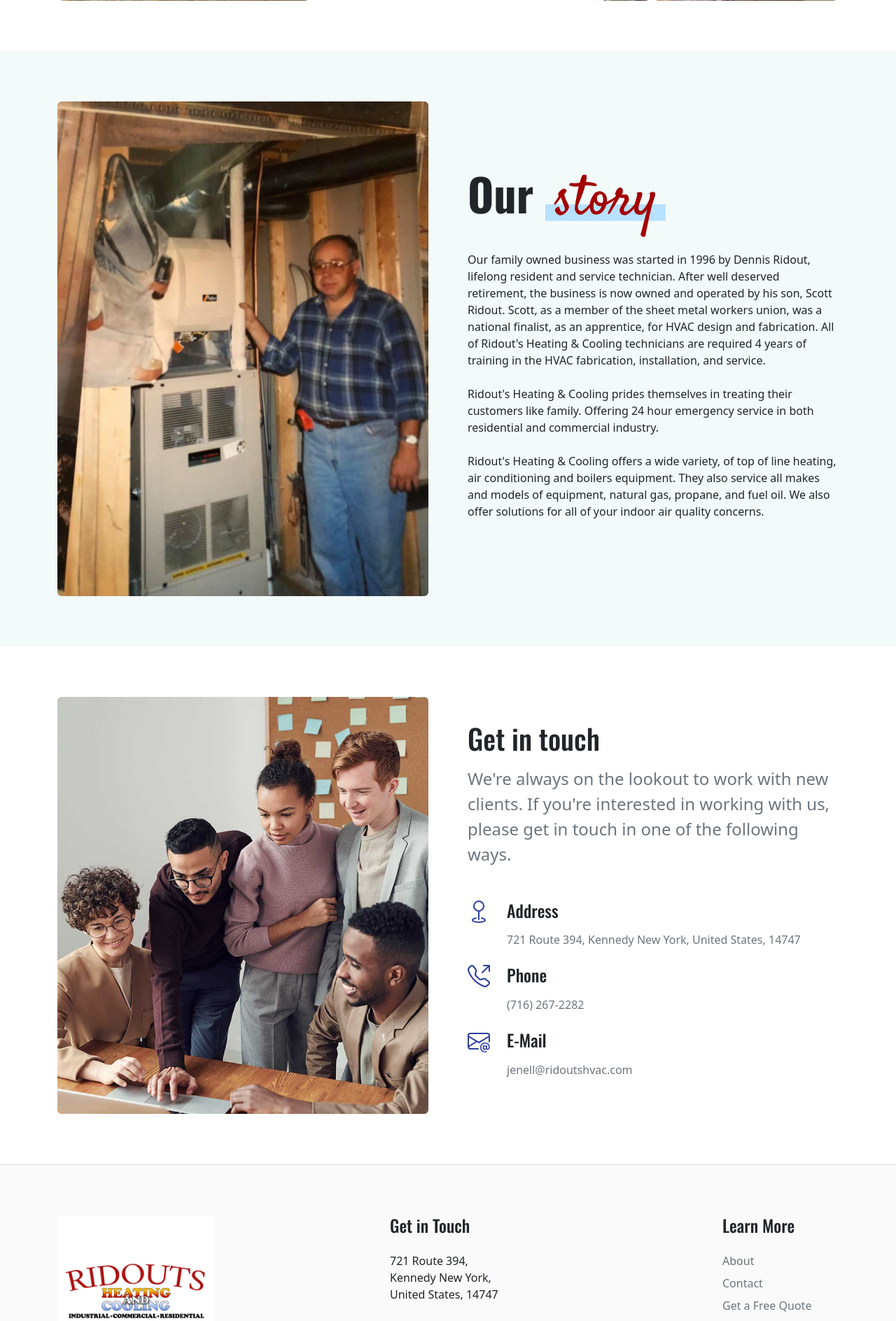
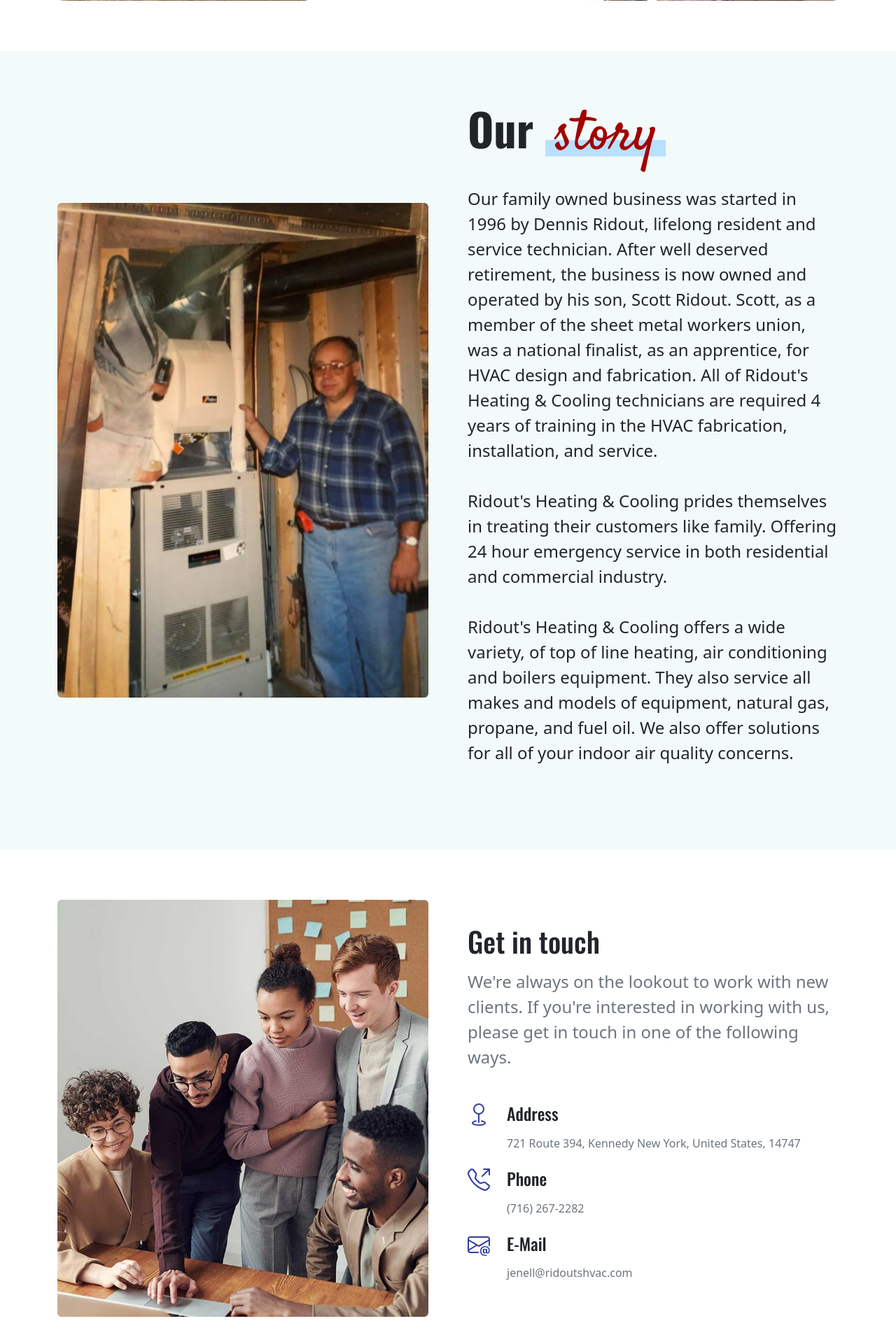
Before and after one commit to Tridout1/ridoutshvac, a Python web app: template flask/templates/homepage.html in a window 1280 px wide. Shown: the part 3866-5754 px from the top of the page at 70% size. Run offline with Jinja, Linux system fonts and the light colour scheme; the template is opened without the code that fills it, so the values that code supplies are empty; some libraries are stand-ins or nearby versions.

Commit message:
General changes

```diff
--- a/flask/templates/homepage.html
+++ b/flask/templates/homepage.html
@@ -7,9 +7,9 @@
   <meta name="viewport" content="width=device-width, initial-scale=1">
 
   <!-- Document Title, Description, and Author -->
-  <title>Wave - Bootstrap 5 One Page Template</title>
-  <meta name="description" content="Wave is a Bootstrap 5 One Page Template.">
-  <meta name="author" content="BootstrapBrain">
+  <title>Ridout's Heating and Cooling</title>
+  <meta name="description" content="Ridout's HVAC Website">
+  <meta name="Author" content="Tyler Ridout">
 
   <!-- Favicon and Touch Icons -->
   <link rel="icon" type="image/png" sizes="512x512" href="./static/favicon/favicon-512x512.png">
@@ -20,7 +20,7 @@
   <link href="https://fonts.googleapis.com/css2?family=Oswald:wght@200;300;400;500;600;700&family=Satisfy&display=swap" rel="stylesheet">
 
   <!-- CSS Files -->
-  <link rel="stylesheet" href="./static/styles/wave-bsb.css">
+  <link rel="stylesheet" href="./static/styles/style.css">
 </head>
 
 <body data-bs-spy="scroll" data-bs-target="#bsb-tpl-navbar" data-bs-smooth-scroll="true" tabindex="0">
@@ -267,7 +267,7 @@
           </div>
           <div class="col-12 col-lg-6">
             <h2 class="display-3 fw-bolder mb-4">Our <mark class="wave-highlight wave-highlight-blue"><span class="wave-font-hw display-1 text-accent fw-normal">story</span></mark></h2>
-            <pclass="fs-4 mb-5">
+            <p class="fs-4 mb-5">
               Our family owned business was started in 1996 by Dennis Ridout, lifelong resident and service technician. After well deserved retirement, the business is now owned and operated by his son, Scott Ridout. Scott, as a member of the sheet metal workers union, was a national finalist, as an apprentice, for HVAC design and fabrication. All of Ridout's Heating & Cooling technicians are required 4 years of training in the HVAC fabrication, installation, and service.
               <br><br>
               Ridout's Heating & Cooling prides themselves in treating their customers like family. Offering 24 hour emergency service in both residential and commercial industry.
```
Also changed, not shown: flask/static/styles/style.css (renamed from flask/static/styles/wave-bsb.css).
